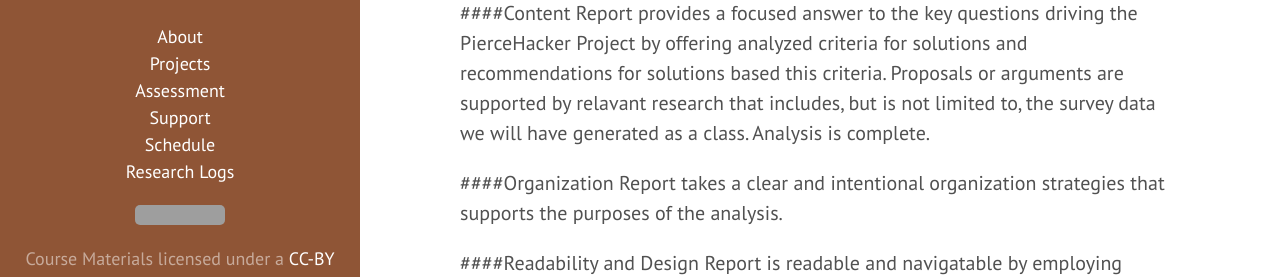
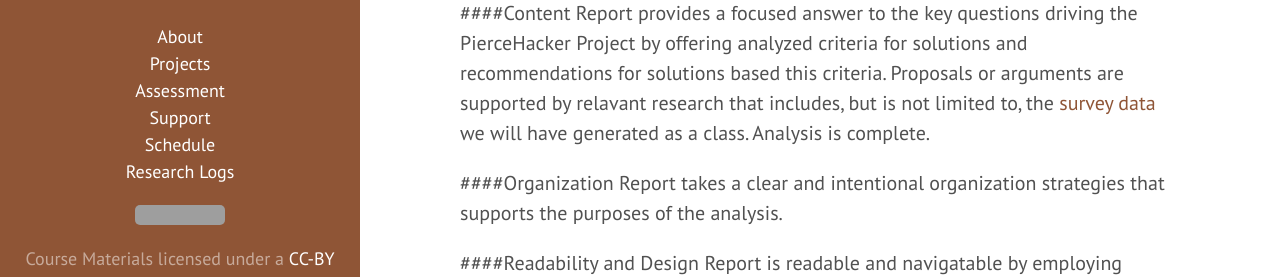
Before and after one commit to jloan/e235, a Jekyll site: the page built from _posts/2019-05-01-phreport.md, in a window 1280 px wide and 900 px high, scrolled down 1748 px. Shown: the part 260-537 px from the top of the window. Built offline with Jekyll 4.4.1, drawn with Linux system fonts in a browser that asks for light colours; part of the change alters nothing that is shown; grey boxes are pictures that could not be loaded.

```diff
--- a/_posts/2019-05-01-phreport.md
+++ b/_posts/2019-05-01-phreport.md
@@ -53,7 +53,7 @@ Lengths will vary, and the general answer in regards to how long a piece of writ
 When we offer feedback and commentary on reports, we'll use these general categories to guide our discussion.
 
 ####Content
-Report provides a focused answer to the key questions driving the PierceHacker Project by offering analyzed criteria for solutions and recommendations for solutions based this criteria. Proposals or arguments are supported by relavant research that includes, but is not limited to, the survey data we will have generated as a class. Analysis is complete.
+Report provides a focused answer to the key questions driving the PierceHacker Project by offering analyzed criteria for solutions and recommendations for solutions based this criteria. Proposals or arguments are supported by relavant research that includes, but is not limited to, the [survey data](https://docs.google.com/forms/d/1SVZfQw-Evuf1kXCB0bw56Sk0BbIMN8iw4B3rBfwLZ1c/edit?usp=sharing) we will have generated as a class. Analysis is complete.
 
 ####Organization
 Report takes a clear and intentional organization strategies that supports the purposes of the analysis.
```
